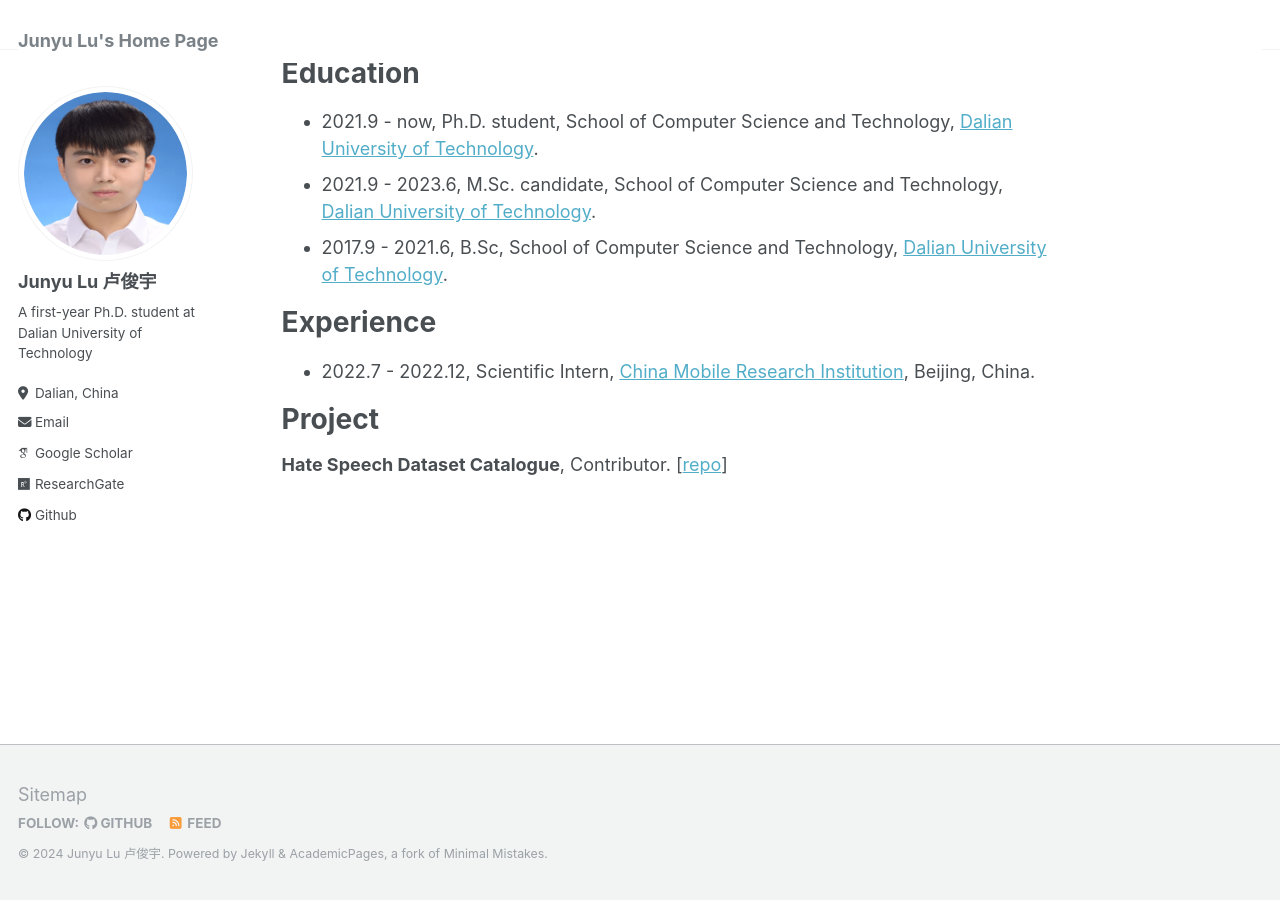
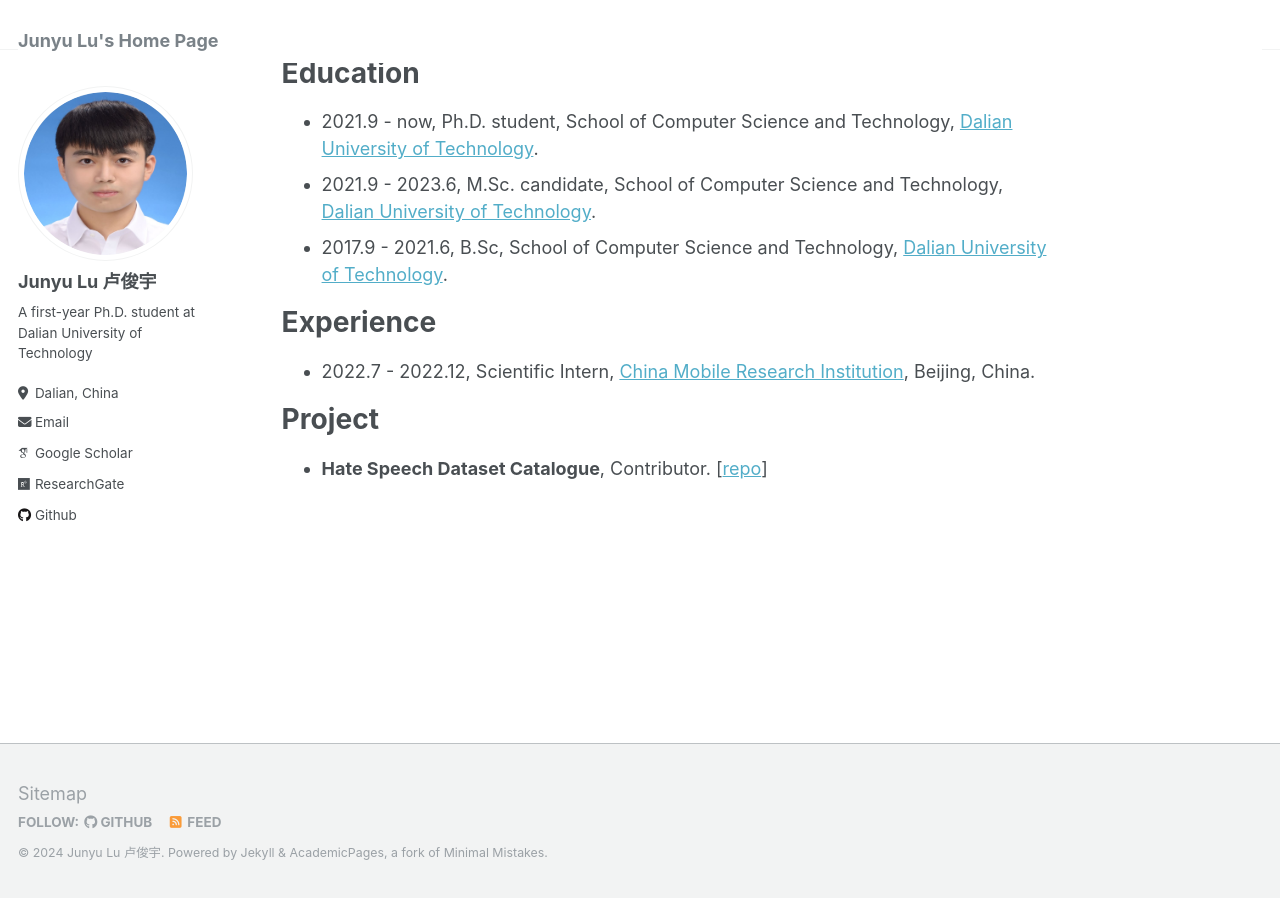
Before and after one commit to DUT-lujunyu/new_lujunyu.github.io, a Jekyll site: the page built from _pages/about.md, in a window 1280 px wide and 900 px high, scrolled down 870 px. Built offline with Jekyll 4.4.1, drawn with Linux system fonts in a browser that asks for light colours; some web fonts are replaced.

```diff
--- a/_pages/about.md
+++ b/_pages/about.md
@@ -37,4 +37,4 @@ Experience
 
 Project
 ======
-**Hate Speech Dataset Catalogue**, Contributor. [[repo](https://github.com/leondz/hatespeechdata)]
+- **Hate Speech Dataset Catalogue**, Contributor. [[repo](https://github.com/leondz/hatespeechdata)]
```
